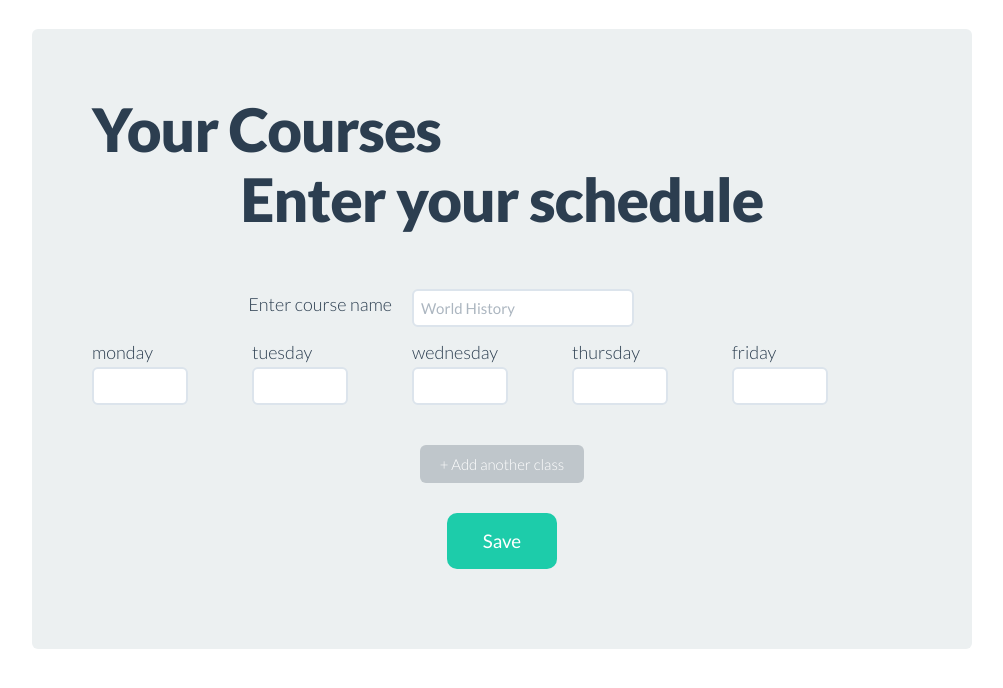
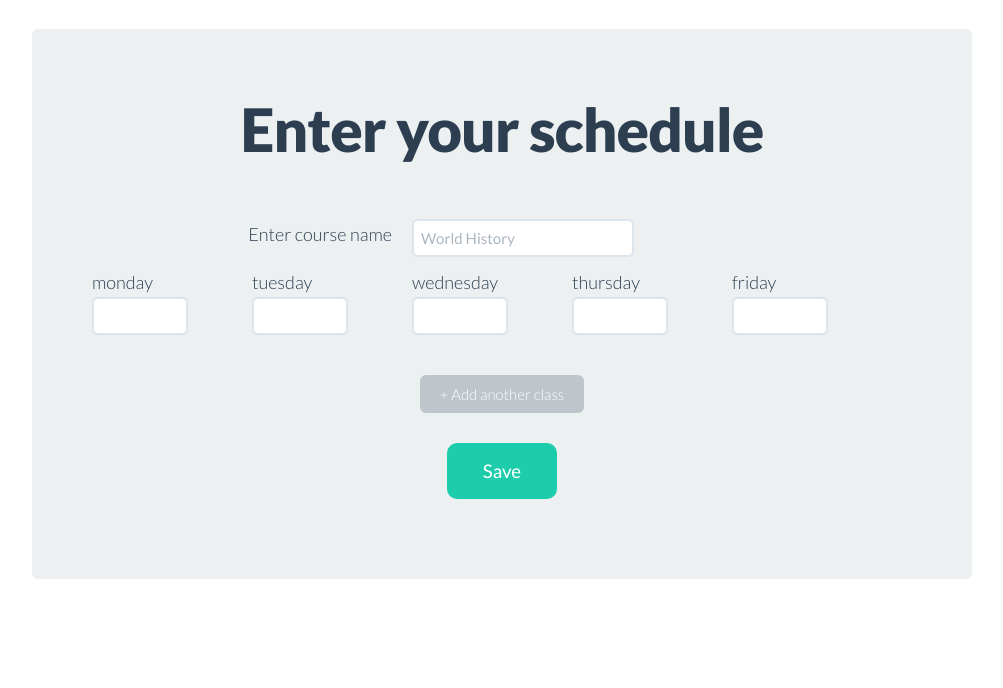
Before and after one commit to jzone3/ClassMatch, a Python web app: template templates/schedule.html in a window 1280 px wide. Shown: the part 51-739 px from the top of the page, without its empty margins (138-1141 px from the left). Run offline with Jinja, Linux system fonts and the light colour scheme; the template is opened without the code that fills it, so the values that code supplies are empty; some libraries are stand-ins or nearby versions.

Commit message:
Past Courses

```diff
--- a/templates/schedule.html
+++ b/templates/schedule.html
@@ -2,9 +2,9 @@
 {% block title %}Schedule{% endblock %}
 {% block content %}
 <div class="hero-unit">
-	<h1>Your Courses</h1>
 	{% for course in user_course: %}
 	<div class="hero-unit" style="text-align: center;">
+			<div style="text-align: center;"><h1>Your Courses</h1></div>
 			<div class = "span3" style="text-align: center;">Course: {{course.course}}</div>
 			<br>
 			<hr>
```
